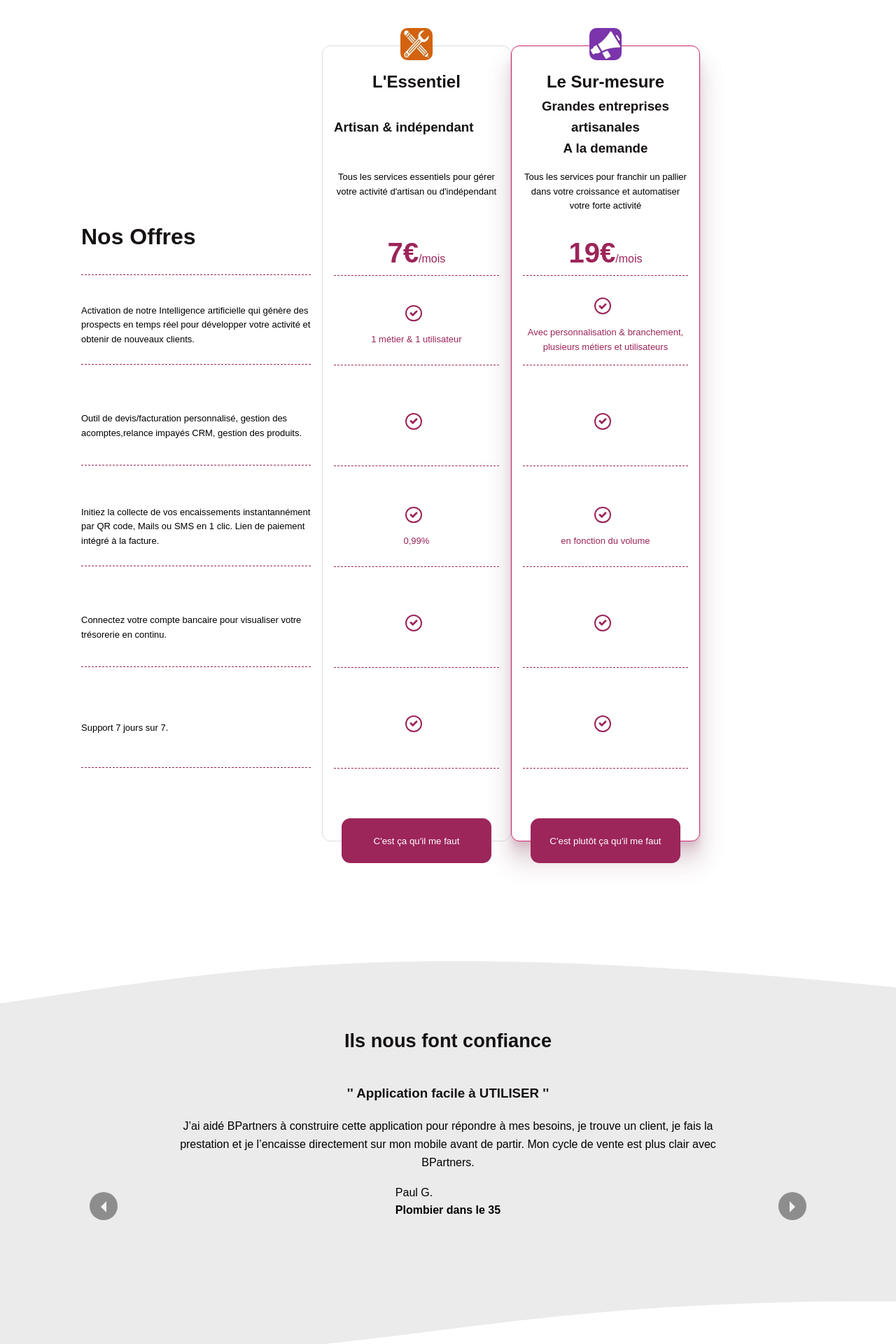
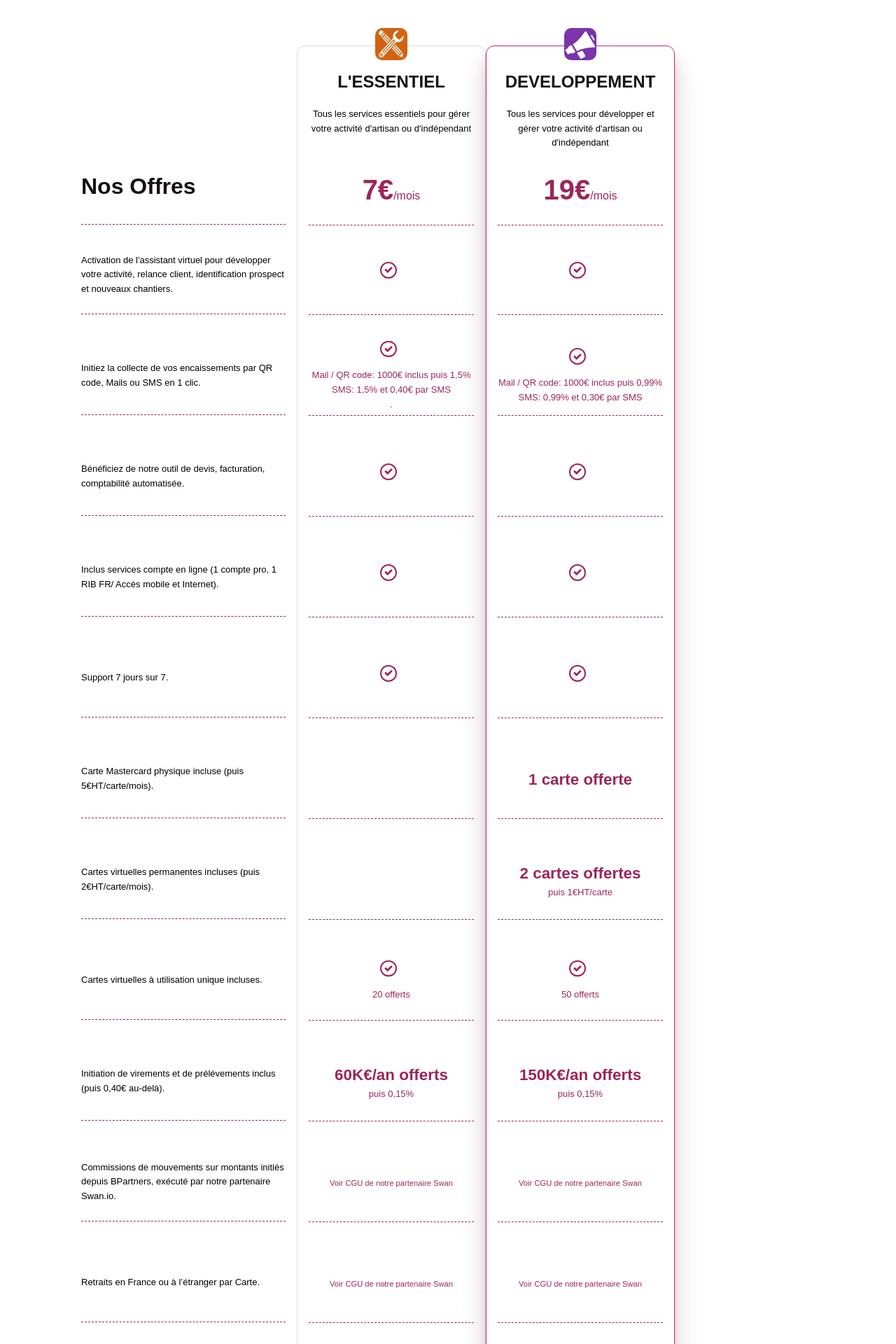
Before and after one commit to b-partners/web-landing, a React (Create React App) app: page /home in a window 1280 px wide. Shown: the part 2580-4500 px from the top of the page at 70% size. Built offline with nearby package versions, Linux system fonts and the light colour scheme; no server answers; a web font is replaced by a local one.

Commit message:
Revert "feat: update pricing for the web version"
This reverts commit 7de1f75ada2ba485039b9ce8347f9d2210e0c191.

```diff
--- a/public/assets/css/styles.css
+++ b/public/assets/css/styles.css
@@ -563,15 +563,10 @@ img[alt="mobile_image"] {
 	display: flex;
 }
 .offer__table-header {
-	min-height: 18.5rem;
+	min-height: 14rem;
 	text-align: center;
 	position: relative;
 	border-bottom: 1px dashed var(--first-color-logo);
-}
-.offer__category {
-	min-height: 5.625rem;
-	display: flex;
-	align-items: center;
 }
 .table__title {
 	font-size: xx-large;
@@ -601,7 +596,7 @@ img[alt="mobile_image"] {
 	padding-top: 2rem;
 }
 .offer__table-first__column {
-	width: 33.33%;
+	width: 30%;
 }
 .offer__table-column {
 	position: relative;
@@ -612,7 +607,7 @@ img[alt="mobile_image"] {
 	border-radius: 12px;
 	padding-inline: 1rem;
 	align-items: center;
-	max-height: 1137px;
+	max-height: 2040px;
 }
 .offer__table-column .table-body-cell {
 	width: 100%;
@@ -757,6 +752,7 @@ img[alt="mobile_image"] {
 	display: flex;
 	justify-content: space-around;
 	padding-top: 3rem;
+	padding-bottom: 1.5rem;
 }
 .footer_subtitle {
 	color: white;
@@ -1068,7 +1064,7 @@ img[alt="BpPhone"] {
 	}
 
 	.offer {
-		min-height: 1400px;
+		min-height: 2300px;
 	}
 	h1.home__title {
 		padding-top: 7rem;
--- a/src/pages/Home/components/Offer/TableOffer/RedundantTableLine/RedundantTableLine.jsx
+++ b/src/pages/Home/components/Offer/TableOffer/RedundantTableLine/RedundantTableLine.jsx
@@ -13,6 +13,11 @@ export function RedundantTableLine() {
                     <i className="fa fa-check" aria-hidden="true" />
                 </p>
             </div>
+            <div className='table-body-cell'>
+                <p className='text-center'>
+                    <i className="fa fa-check" aria-hidden="true" />
+                </p>
+            </div>
         </>
     )
 }
--- a/src/pages/Home/components/Offer/TableOffer/TableOffer.jsx
+++ b/src/pages/Home/components/Offer/TableOffer/TableOffer.jsx
@@ -1,4 +1,5 @@
 import React from 'react';
+import {useNavigate} from 'react-router-dom';
 import * as PropTypes from 'prop-types';
 
 import {Button} from '../../../../../common/components/Button';
@@ -8,6 +9,7 @@ import {RedundantTableLine} from './RedundantTableLine/RedundantTableLine';
 
 export function TableOffer(props) {
     const {setModalOpen} = props;
+    const navigate = useNavigate();
     return (
         <div className='offer__table-row bd-container'>
             <div className='offer__table-first__column'>
@@ -16,26 +18,23 @@ export function TableOffer(props) {
                 </div>
                 <div className='table-body-cell'>
                     <p>
-                        Activation de notre Intelligence artificielle qui génère des prospects en temps
-                        réel pour développer votre activité et obtenir de nouveaux clients.
+                        Activation de l'assistant virtuel pour développer votre activité, relance client,
+                        identification prospect et nouveaux chantiers.
                     </p>
                 </div>
                 <div className='table-body-cell'>
                     <p>
-                        Outil de devis/facturation personnalisé, gestion des acomptes,relance impayés CRM,
-                        gestion des produits.
+                        Initiez la collecte de vos encaissements par QR code, Mails ou SMS en 1 clic.
                     </p>
                 </div>
                 <div className='table-body-cell'>
                     <p>
-                        Initiez la collecte de vos encaissements instantannément par QR code,
-                        Mails ou SMS en 1 clic.
-                        Lien de paiement intégré à la facture.
+                        Bénéficiez de notre outil de devis, facturation, comptabilité automatisée.
                     </p>
                 </div>
                 <div className='table-body-cell'>
                     <p>
-                        Connectez votre compte bancaire pour visualiser votre trésorerie en continu.
+                        Inclus services compte en ligne (1 compte pro, 1 RIB FR/ Accès mobile et Internet).
                     </p>
                 </div>
                 <div className='table-body-cell'>
@@ -43,24 +42,51 @@ export function TableOffer(props) {
                         Support 7 jours sur 7.
                     </p>
                 </div>
+                <div className='table-body-cell'>
+                    <p>
+                        Carte Mastercard physique incluse (puis 5€HT/carte/mois).
+                    </p>
+                </div>
+                <div className='table-body-cell'>
+                    <p>
+                        Cartes virtuelles permanentes incluses (puis 2€HT/carte/mois).
+                    </p>
+                </div>
+                <div className='table-body-cell'>
+                    <p>
+                        Cartes virtuelles à utilisation unique incluses.
+                    </p>
+                </div>
+                <div className='table-body-cell'>
+                    <p>
+                        Initiation de virements et de prélévements inclus (puis 0,40€ au-delà).
+                    </p>
+                </div>
+                <div className='table-body-cell'>
+                    <p>
+                        Commissions de mouvements sur montants initiés depuis BPartners,
+                        exécuté par notre partenaire Swan.io.
+                    </p>
+                </div>
+                <div className='table-body-cell'>
+                    <p>
+                        Retraits en France ou à l’étranger par Carte.
+                    </p>
+                </div>
+                <div className='table-body-cell'>
+                    <p>
+                        Paiements hors zone euro (en devise).
+                    </p>
+                </div>
             </div>
             <div className='offer__table-column'>
                 <div className='offer__table-header'>
                     <img src={Essentiel} alt="essentiel" className='offer-image'/>
-                    <h2>L'Essentiel</h2>
-                    <div className="offer__category">
-                        <h3>Artisan & indépendant</h3>
-                    </div>
+                    <h2>L'ESSENTIEL</h2>
                     <p className='offer-description'>
                         Tous les services essentiels pour gérer votre activité d'artisan ou d'indépendant
                     </p>
                     <span className='offer-price'>7€</span>/mois
-                </div>
-                <div className='table-body-cell'>
-                    <p className='text-center'>
-                        <i className="fa fa-check" aria-hidden="true"/><br/>
-                        1 métier & 1 utilisateur
-                    </p>
                 </div>
                 <div className='table-body-cell'>
                     <p className='text-center'>
@@ -70,10 +96,46 @@ export function TableOffer(props) {
                 <div className='table-body-cell'>
                     <p className='text-center'>
                         <i className="fa fa-check" aria-hidden="true"/><br/>
-                        0,99%
+                        Mail / QR code: 1000€ inclus puis 1,5%
+                        SMS: 1,5% et 0,40€ par SMS <br/>
+                        .
                     </p>
                 </div>
                 <RedundantTableLine/>
+                <div className='table-body-cell'>
+                    {}
+                </div>
+                <div className='table-body-cell'>
+                    {}
+                </div>
+                <div className='table-body-cell'>
+                    <p className='text-center'>
+                        <i className="fa fa-check" aria-hidden="true"/><br/>
+                        20 offerts
+                    </p>
+                </div>
+                <div className='table-body-cell'>
+                    <p className='text-center'>
+                        <b className='offer-important-info'>60K€/an offerts</b>
+                        <br/>puis 0,15%
+                    </p>
+                </div>
+                <div className='table-body-cell'>
+                    <button
+                        className="cgu-navigation"
+                        type="button"
+                        onClick={() => navigate('/general-conditions-of-use')}>
+                        Voir CGU de notre partenaire Swan
+                    </button>
+                </div>
+                <div className='table-body-cell'>
+                    <button
+                        className="cgu-navigation"
+                        type="button"
+                        onClick={() => navigate('/general-conditions-of-use')}>
+                        Voir CGU de notre partenaire Swan
+                    </button>
+                </div>
                 <Button
                     type='submit'
                     label="C'est ça qu'il me faut"
@@ -84,23 +146,11 @@ export function TableOffer(props) {
             <div className='offer__table-column third-column'>
                 <div className='offer__table-header'>
                     <img src={Developpement} alt="essentiel" className='offer-image'/>
-                    <h2>Le Sur-mesure</h2>
-                    <div className="offer__category">
-                        <h3>Grandes entreprises artisanales<br/>
-                            A la demande
-                        </h3>
-                    </div>
+                    <h2>DEVELOPPEMENT</h2>
                     <p className='offer-description'>
-                        Tous les services pour franchir un pallier dans votre croissance et automatiser votre forte
-                        activité
+                        Tous les services pour développer et gérer votre activité d'artisan ou d'indépendant
                     </p>
                     <span className='offer-price'>19€</span>/mois
-                </div>
-                <div className='table-body-cell'>
-                    <p className='text-center'>
-                        <i className="fa fa-check" aria-hidden="true"/><br/>
-                        Avec personnalisation & branchement, plusieurs métiers et utilisateurs
-                    </p>
                 </div>
                 <div className='table-body-cell'>
                     <p className='text-center'>
@@ -110,10 +160,50 @@ export function TableOffer(props) {
                 <div className='table-body-cell'>
                     <p className='text-center'>
                         <i className="fa fa-check" aria-hidden="true"/><br/>
-                        en fonction du volume
+                        Mail / QR code: 1000€ inclus puis 0,99%
+                        SMS: 0,99% et 0,30€ par SMS
                     </p>
                 </div>
                 <RedundantTableLine/>
+                <div className='table-body-cell'>
+                    <p className='text-center'>
+                        <b className='offer-important-info'>1 carte offerte</b>
+                    </p>
+                </div>
+                <div className='table-body-cell'>
+                    <p className='text-center'>
+                        <b className='offer-important-info'>2 cartes offertes</b>
+                        <br/>puis 1€HT/carte
+                    </p>
+                </div>
+                <div className='table-body-cell'>
+                    <p className='text-center'>
+                        <i className="fa fa-check" aria-hidden="true"/><br/>
+                        50 offerts
+                    </p>
+                </div>
+                <div className='table-body-cell'>
+                    <p className='text-center'>
+                        <b className='offer-important-info'>150K€/an offerts</b>
+                        <br/>puis 0,15%
+                    </p>
+                </div>
+                <div className='table-body-cell'>
+                    <button
+                        className="cgu-navigation"
+                        type="button"
+                        onClick={() => navigate('/general-conditions-of-use')}>
+                        Voir CGU de notre partenaire Swan
+                    </button>
+                </div>
+                <div className='table-body-cell'>
+                    <button
+                        className="cgu-navigation"
+                        type="button"
+                        onClick={() => navigate('/general-conditions-of-use')}>
+                        Voir CGU de notre partenaire Swan
+                    </button>
+                </div>
                 <Button
                     type='submit'
                     label="C'est plutôt ça qu'il me faut"
```
